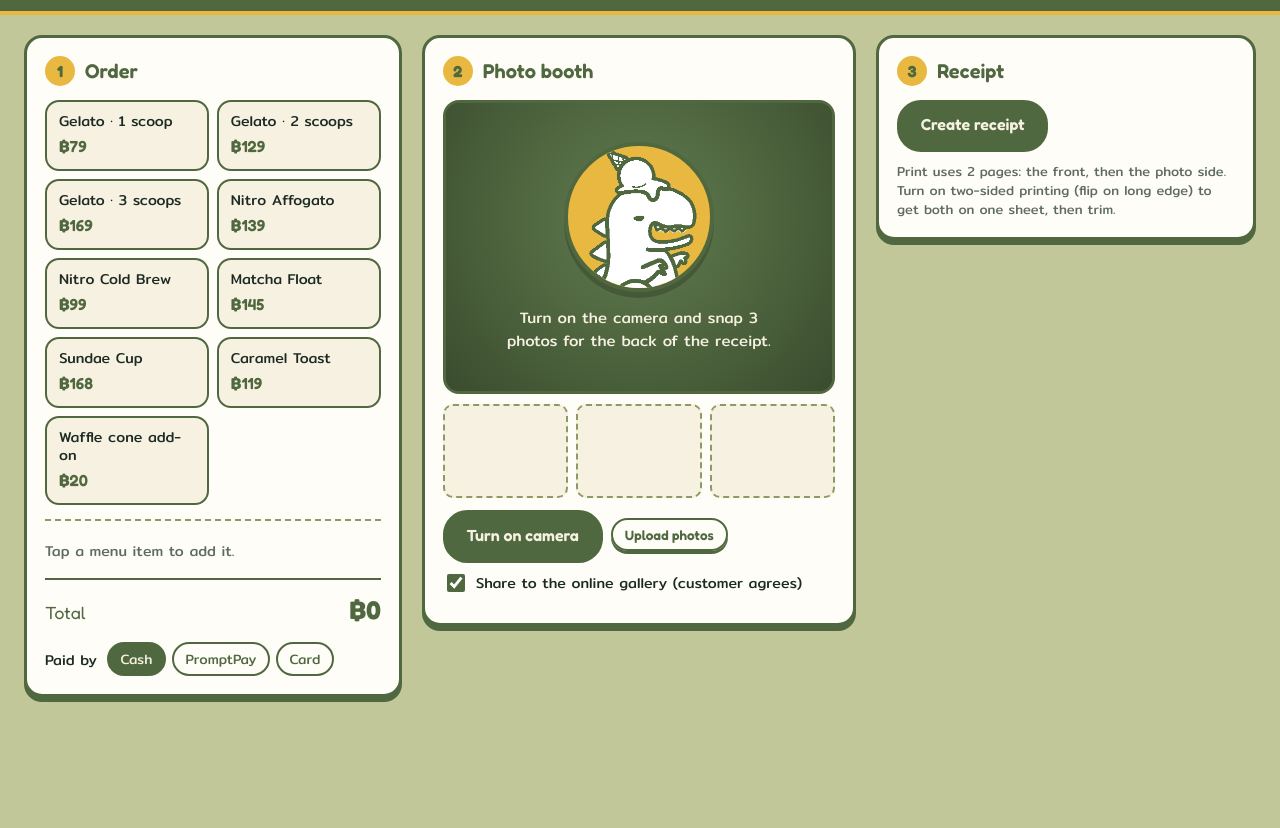
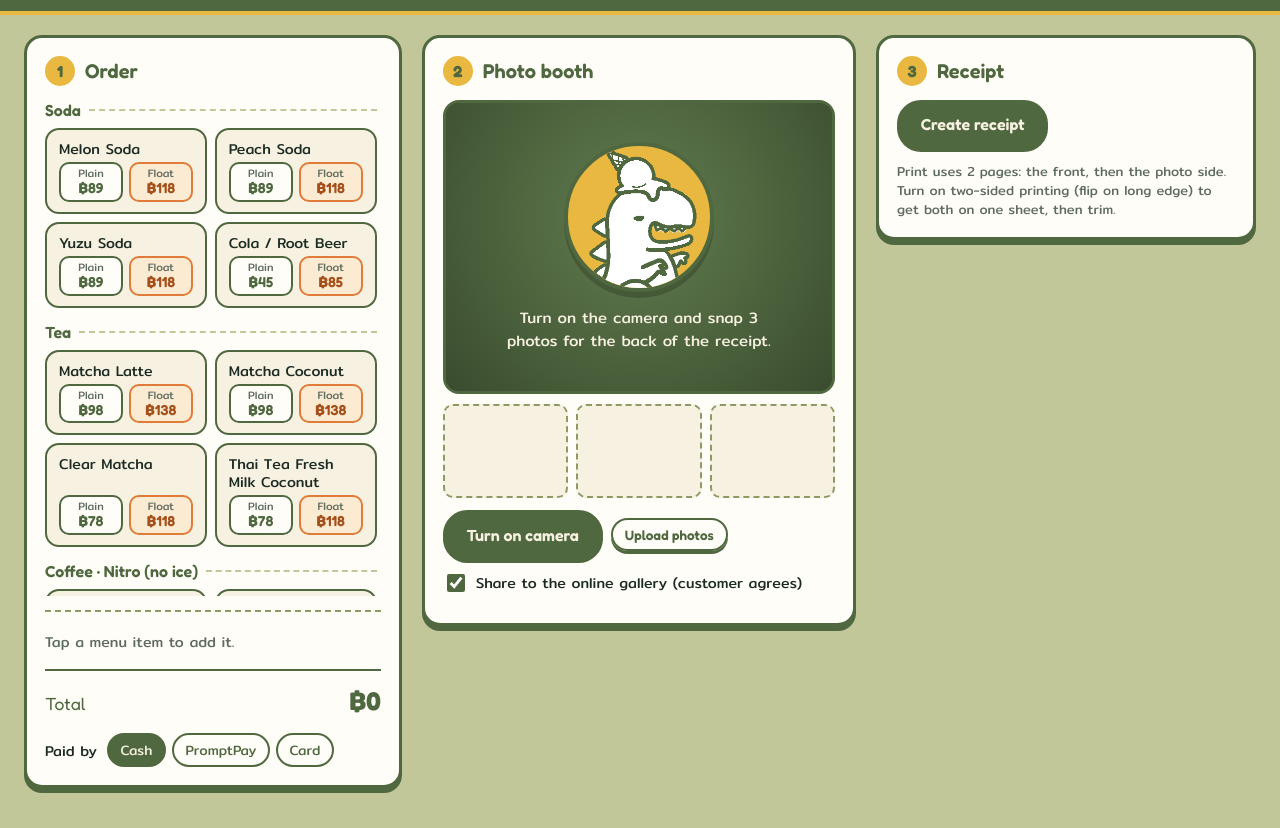
Before and after one commit to RiverWagyu/Scoops-and-Spokes-Prototype, a plain HTML site: page index.html in a window 1280 px wide. Shown: the part 63-891 px from the top of the page. Before the commit the page ends 800 px from the top, so only its background shows below. Drawn offline with nearby package versions, Linux system fonts and the light colour scheme; a web font is replaced by a local one.

Commit message:
Add files via upload

```diff
--- a/css/cashier.css
+++ b/css/cashier.css
@@ -50,7 +50,27 @@ body { background: var(--olive-lt); min-height: 100vh; }
 }
 
 /* Menu */
-.menu-grid { display: grid; grid-template-columns: repeat(auto-fill, minmax(130px, 1fr)); gap: 8px; }
+#menu { max-height: 62vh; overflow-y: auto; padding-right: 4px; }
+.menu-cat {
+  margin: 14px 0 8px; font-family: var(--font-display); font-weight: 600; font-size: 1rem; color: var(--green);
+  display: flex; align-items: center; gap: 8px;
+}
+.menu-cat:first-child { margin-top: 0; }
+.menu-cat::after { content: ""; flex: 1; border-top: 2px dashed var(--olive-lt); }
+.menu-grid { display: grid; grid-template-columns: repeat(auto-fill, minmax(150px, 1fr)); gap: 8px; }
+.menu-item.has-opts { cursor: default; }
+.menu-item.has-opts:hover { background: var(--cream); }
+.opts { display: grid; grid-template-columns: 1fr 1fr; gap: 6px; }
+.opt {
+  border: 2px solid var(--green); background: var(--paper); color: var(--green); border-radius: 10px;
+  padding: 4px 2px; font-family: var(--font-display); font-weight: 600; font-size: .9rem; line-height: 1.1;
+  display: flex; flex-direction: column; align-items: center;
+}
+.opt small { font-family: var(--font-body); font-weight: 400; font-size: .68rem; color: var(--muted); }
+.opt:hover { background: var(--mustard-lt); }
+.opt:active { transform: scale(.95); }
+.opt.float { background: #FBEBD2; border-color: var(--orange); color: #A4501B; }
+.opt.float:hover { background: var(--mustard-lt); }
 .menu-item {
   text-align: left; border: 2px solid var(--green); background: var(--cream); color: var(--ink);
   border-radius: 14px; padding: 10px 12px; min-height: 64px;
--- a/index.html
+++ b/index.html
@@ -7,9 +7,9 @@
   <link rel="preconnect" href="https://fonts.googleapis.com">
   <link rel="preconnect" href="https://fonts.gstatic.com" crossorigin>
   <link href="https://fonts.googleapis.com/css2?family=Fredoka:wght@400;500;600;700&family=Mitr:wght@300;400;500;600&family=IBM+Plex+Mono:wght@400;600&family=IBM+Plex+Sans+Thai:wght@400;600&display=swap" rel="stylesheet">
-  <link rel="stylesheet" href="css/brand.css?v=12">
-  <link rel="stylesheet" href="css/cashier.css?v=12">
-  <link rel="stylesheet" href="css/gallery.css?v=12">
+  <link rel="stylesheet" href="css/brand.css?v=13">
+  <link rel="stylesheet" href="css/cashier.css?v=13">
+  <link rel="stylesheet" href="css/gallery.css?v=13">
 </head>
 <body>
   <header class="topbar no-print">
@@ -36,7 +36,7 @@
     <!-- 1. ORDER -->
     <section class="panel no-print" id="panel-order">
       <h2><span class="step">1</span><span data-i18n="stepOrder"></span></h2>
-      <div class="menu-grid" id="menu"></div>
+      <div class="menu" id="menu"></div>
       <div class="cart">
         <div class="cart-empty" id="cart-empty" data-i18n="cartEmpty"></div>
         <ul id="cart-list"></ul>
@@ -205,14 +205,14 @@
   <script src="https://cdn.jsdelivr.net/npm/qrcode-generator@1.4.4/qrcode.js"></script>
   <script src="https://www.gstatic.com/firebasejs/10.12.2/firebase-app-compat.js"></script>
   <script src="https://www.gstatic.com/firebasejs/10.12.2/firebase-firestore-compat.js"></script>
-  <script src="js/config.js?v=12"></script>
-  <script src="js/online.js?v=12"></script>
-  <script src="js/gallery-store.js?v=12"></script>
-  <script src="js/brand.js?v=12"></script>
-  <script src="js/fortunes.js?v=12"></script>
-  <script src="js/luck.js?v=12"></script>
-  <script src="js/i18n.js?v=12"></script>
-  <script src="js/gallery.js?v=12"></script>
-  <script src="js/cashier.js?v=12"></script>
+  <script src="js/config.js?v=13"></script>
+  <script src="js/online.js?v=13"></script>
+  <script src="js/gallery-store.js?v=13"></script>
+  <script src="js/brand.js?v=13"></script>
+  <script src="js/fortunes.js?v=13"></script>
+  <script src="js/luck.js?v=13"></script>
+  <script src="js/i18n.js?v=13"></script>
+  <script src="js/gallery.js?v=13"></script>
+  <script src="js/cashier.js?v=13"></script>
 </body>
 </html>
--- a/js/cashier.js
+++ b/js/cashier.js
@@ -9,6 +9,8 @@
   const DICT = {
     en: {
       cashierTag: "Cashier · Salaya",
+      plain: "Plain",
+      float: "Float",
       checkCoupon: "Check coupon",
       classQr: "Class demo QR",
       shareOnline: "Share to the online gallery (customer agrees)",
@@ -80,6 +82,8 @@
     },
     th: {
       cashierTag: "แคชเชียร์ · ศาลายา",
+      plain: "ธรรมดา",
+      float: "โฟลต",
       checkCoupon: "ตรวจคูปอง",
       classQr: "QR เดโมในห้อง",
       shareOnline: "แชร์ไปที่แกลเลอรีออนไลน์ (ลูกค้ายินยอม)",
@@ -170,13 +174,42 @@
   function renderMenu() {
     const box = $("#menu");
     box.innerHTML = "";
-    cfg.menu.forEach((m) => {
-      const b = document.createElement("button");
-      b.className = "menu-item";
-      b.innerHTML = `<span class="n"></span><span class="p">${baht(m.price)}</span>`;
-      b.querySelector(".n").textContent = pick(m.name);
-      b.onclick = () => { state.cart[m.id] = (state.cart[m.id] || 0) + 1; renderCart(); };
-      box.appendChild(b);
+    const add = (key) => { state.cart[key] = (state.cart[key] || 0) + 1; renderCart(); };
+    const cats = cfg.menuCategories || [{ id: undefined, name: "" }];
+    cats.forEach((c) => {
+      const items = cfg.menu.filter((m) => m.cat === c.id);
+      if (!items.length) return;
+      if (c.name) {
+        const h = document.createElement("h3");
+        h.className = "menu-cat";
+        h.textContent = pick(c.name);
+        box.appendChild(h);
+      }
+      const grid = document.createElement("div");
+      grid.className = "menu-grid";
+      items.forEach((m) => {
+        if (m.float) {
+          // drink with Plain / Float choice
+          const card = document.createElement("div");
+          card.className = "menu-item has-opts";
+          card.innerHTML = `<span class="n"></span>
+            <span class="opts">
+              <button class="opt" data-k="${m.id}"><small>${esc(t("plain"))}</small>${baht(m.price)}</button>
+              <button class="opt float" data-k="${m.id}:float"><small>${esc(t("float"))}</small>${baht(m.float)}</button>
+            </span>`;
+          card.querySelector(".n").textContent = pick(m.name);
+          card.querySelectorAll(".opt").forEach((b) => (b.onclick = () => add(b.dataset.k)));
+          grid.appendChild(card);
+        } else {
+          const b = document.createElement("button");
+          b.className = "menu-item";
+          b.innerHTML = `<span class="n"></span><span class="p">${baht(m.price)}</span>`;
+          b.querySelector(".n").textContent = pick(m.name);
+          b.onclick = () => add(m.id);
+          grid.appendChild(b);
+        }
+      });
+      box.appendChild(grid);
     });
     const chips = $("#payments");
     chips.innerHTML = "";
@@ -190,8 +223,19 @@
     });
   }
 
+  // cart keys: "melon" (plain) or "melon:float"
   function cartLines() {
-    return cfg.menu.filter((m) => state.cart[m.id] > 0).map((m) => ({ ...m, qty: state.cart[m.id] }));
+    return Object.entries(state.cart).filter(([, q]) => q > 0).map(([key, qty]) => {
+      const [id, opt] = key.split(":");
+      const m = cfg.menu.find((x) => x.id === id);
+      if (!m) return null;
+      const isFloat = opt === "float";
+      return {
+        id: key, qty,
+        price: isFloat ? m.float : m.price,
+        name: isFloat ? { en: `${m.name.en} · Float`, th: `${m.name.th} · โฟลต` } : m.name
+      };
+    }).filter(Boolean);
   }
   const cartTotal = (lines) => lines.reduce((s, l) => s + l.qty * l.price, 0);
 
--- a/js/config.js
+++ b/js/config.js
@@ -39,17 +39,37 @@ window.SS_CONFIG = {
   // receipt's fortune changes. (Prototype only — not real security.)
   secret: "scoops-spokes-salaya-2026",
 
-  // Placeholder menu — replace with the real items and prices.
+  // Menu, from the shop's drinks board. "float" = price with a gelato float on top.
+  menuCategories: [
+    { id: "soda",     name: { en: "Soda",                        th: "โซดา" } },
+    { id: "tea",      name: { en: "Tea",                         th: "ชา" } },
+    { id: "nitro",    name: { en: "Coffee · Nitro (no ice)",     th: "กาแฟไนโตร ไม่ใส่น้ำแข็ง" } },
+    { id: "coldbrew", name: { en: "Coffee · Cold Brew on Ice",   th: "กาแฟสกัดเย็น" } },
+    { id: "gelato",   name: { en: "Gelato (prices to confirm)",  th: "เจลาโต้ (รอยืนยันราคา)" } }
+  ],
   menu: [
-    { id: "g1", name: { en: "Gelato · 1 scoop",   th: "เจลาโต้ 1 สกู๊ป" },  price: 79 },
-    { id: "g2", name: { en: "Gelato · 2 scoops",  th: "เจลาโต้ 2 สกู๊ป" },  price: 129 },
-    { id: "g3", name: { en: "Gelato · 3 scoops",  th: "เจลาโต้ 3 สกู๊ป" },  price: 169 },
-    { id: "af", name: { en: "Nitro Affogato",     th: "อัฟโฟกาโต้ไนโตร" }, price: 139 },
-    { id: "nc", name: { en: "Nitro Cold Brew",    th: "ไนโตรโคลด์บรูว์" },  price: 99 },
-    { id: "mf", name: { en: "Matcha Float",       th: "มัทฉะโฟลต" },       price: 145 },
-    { id: "su", name: { en: "Sundae Cup",         th: "ซันเดย์ถ้วย" },       price: 168 },
-    { id: "ct", name: { en: "Caramel Toast",      th: "คาราเมลโทสต์" },     price: 119 },
-    { id: "wc", name: { en: "Waffle cone add-on", th: "เพิ่มโคนวาฟเฟิล" },   price: 20 }
+    // Soda
+    { id: "melon", cat: "soda", name: { en: "Melon Soda",  th: "เมล่อนโซดา" },    price: 89, float: 118 },
+    { id: "peach", cat: "soda", name: { en: "Peach Soda",  th: "พีชโซดา" },       price: 89, float: 118 },
+    { id: "yuzu",  cat: "soda", name: { en: "Yuzu Soda",   th: "ยูสุโซดา" },       price: 89, float: 118 },
+    { id: "cola",  cat: "soda", name: { en: "Cola / Root Beer", th: "โคล่า/รูทเบียร์" }, price: 45, float: 85 },
+    // Tea (float +40)
+    { id: "mlatte", cat: "tea", name: { en: "Matcha Latte",   th: "มัจฉะลาเต้" },         price: 98, float: 138 },
+    { id: "mcoco",  cat: "tea", name: { en: "Matcha Coconut", th: "มัจฉะน้ำมะพร้าวสด" },  price: 98, float: 138 },
+    { id: "mclear", cat: "tea", name: { en: "Clear Matcha",   th: "มัจฉะใส" },            price: 78, float: 118 },
+    { id: "thai",   cat: "tea", name: { en: "Thai Tea Fresh Milk Coconut", th: "ชาไทยมะพร้าวนมสด" }, price: 78, float: 118 },
+    // Coffee – Nitro, no ice (float +40)
+    { id: "nlatte", cat: "nitro", name: { en: "Nitro Latte",     th: "ไนโตรลาเต้" },              price: 148, float: 188 },
+    { id: "ncoco",  cat: "nitro", name: { en: "Nitro Coconut",   th: "กาแฟน้ำมะพร้าวสดไนโตร" },  price: 148, float: 188 },
+    { id: "ncold",  cat: "nitro", name: { en: "Nitro Cold Brew", th: "กาแฟไนโตร สกัดเย็น" },      price: 128, float: 168 },
+    // Coffee – Cold brew on ice (float +40)
+    { id: "clight", cat: "coldbrew", name: { en: "Light Roast",       th: "กาแฟสกัดเย็น คั่วอ่อน" },      price: 98, float: 138 },
+    { id: "cmdark", cat: "coldbrew", name: { en: "Medium-Dark Roast", th: "กาแฟสกัดเย็น คั่วกลาง-เข้ม" }, price: 78, float: 118 },
+    { id: "cmed",   cat: "coldbrew", name: { en: "Medium Roast",      th: "กาแฟสกัดเย็น คั่วกลาง" },      price: 78, float: 118 },
+    // Gelato – placeholder prices until the real gelato menu is added
+    { id: "g1", cat: "gelato", name: { en: "Gelato · 1 scoop",  th: "เจลาโต้ 1 สกู๊ป" }, price: 79 },
+    { id: "g2", cat: "gelato", name: { en: "Gelato · 2 scoops", th: "เจลาโต้ 2 สกู๊ป" }, price: 129 },
+    { id: "g3", cat: "gelato", name: { en: "Gelato · 3 scoops", th: "เจลาโต้ 3 สกู๊ป" }, price: 169 }
   ],
 
   payments: [
```
Also changed, not shown: 1 other file.
